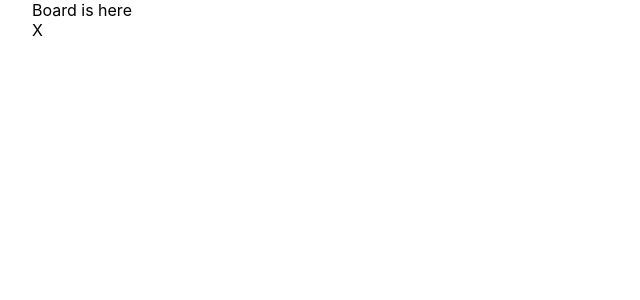
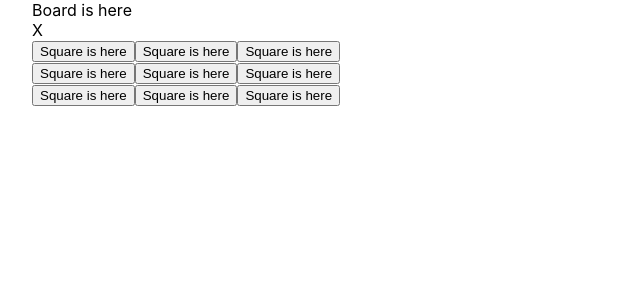
Before and after one commit to IlyaKrapivnoy/Next_TicTacToe_App, a Next.js app: page / in a window 1280 px wide. Shown: the top 300 px of the page, without its empty margins (0-640 px from the left). Built offline with nearby package versions, Linux system fonts and the light colour scheme.

Commit message:
add squares

```diff
--- a/containers/Board.tsx
+++ b/containers/Board.tsx
@@ -1,14 +1,31 @@
 import React, { useState } from "react";
+import Square from "../components/Square";
 
 const Board = () => {
   const [squares, getSquares] = useState(Array(9).fill(null));
   const [currentPlayer, setCurrentPlayer] = useState<"X" | "O">(
     Math.round(Math.random() * 1) === 1 ? "X" : "O"
   );
+  const [winner, setWinner] = useState(null);
   return (
     <>
       <div>Board is here</div>
       {currentPlayer}
+      <div className={"row"}>
+        <Square />
+        <Square />
+        <Square />
+      </div>
+      <div className={"row"}>
+        <Square />
+        <Square />
+        <Square />
+      </div>
+      <div className={"row"}>
+        <Square />
+        <Square />
+        <Square />
+      </div>
     </>
   );
 };
```
